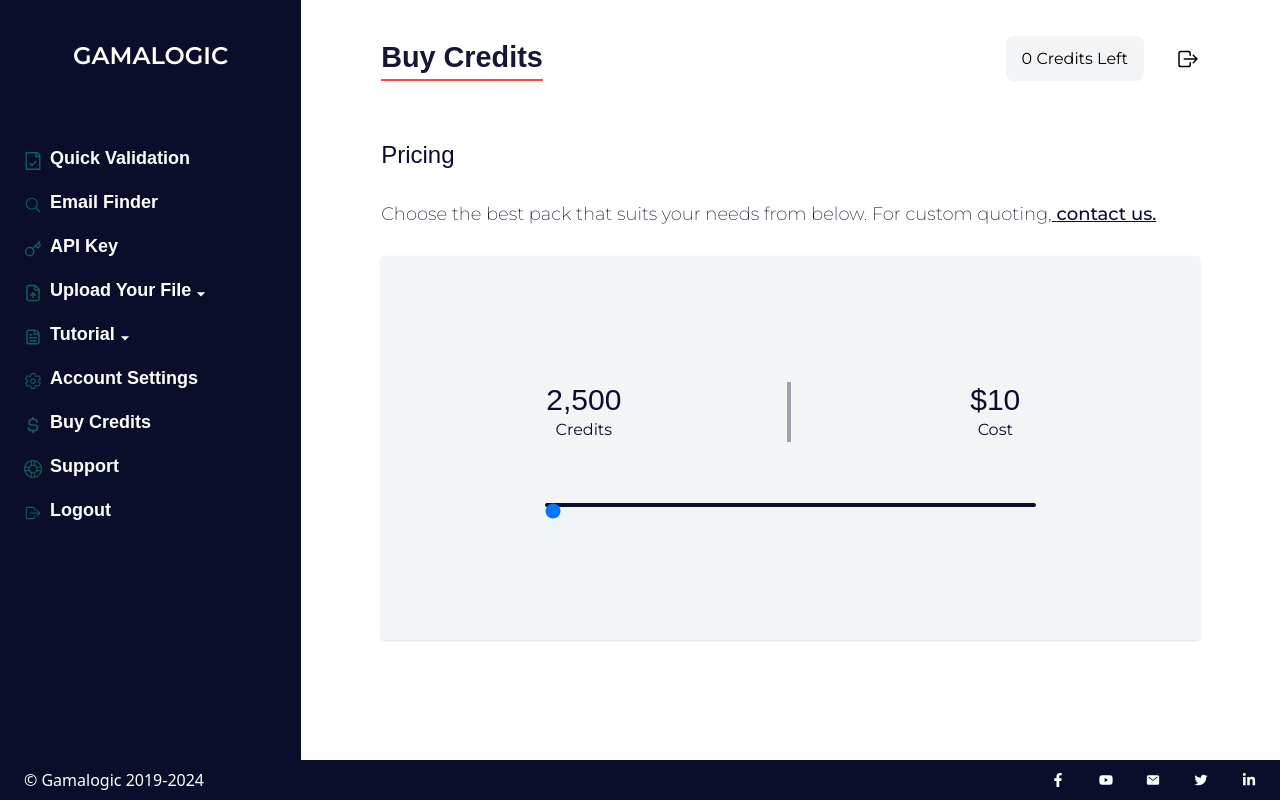
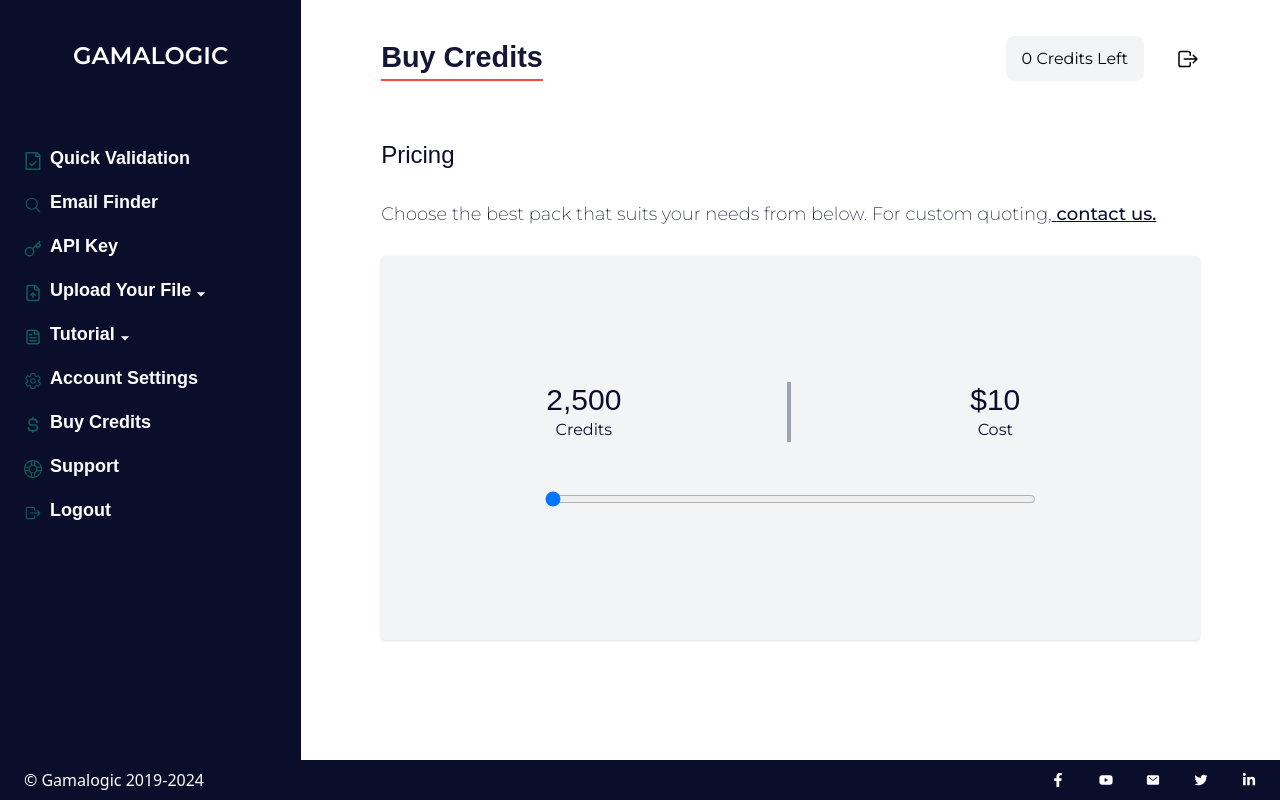
Before and after one commit to nayeem2208/gamalogic, a React (Vite) app in the folder gamalogic/: page /buyCredits in a window 1280 px wide. Built offline with nearby package versions, Linux system fonts and the light colour scheme; no server answers; sample sign-in values are in the browser's storage.

Commit message:
name and email in account settings

```diff
--- a/gamalogic/src/App.css
+++ b/gamalogic/src/App.css
@@ -68,61 +68,3 @@
 .buyCreditsCost {
     font-family: 'Ubuntu', sans-serif;
 }
-
-.custom-range::-webkit-slider-thumb {
-    -webkit-appearance: none;
-    appearance: none;
-    width: 20px;
-    height: 20px;
-    background-color: #0A0E2B; /* Change the thumb color */
-    cursor: pointer;
-  }
-
-  .custom-range::-moz-range-thumb {
-    width: 20px;
-    height: 20px;
-    background-color: #0A0E2B; /* Change the thumb color */
-    cursor: pointer;
-  }
-
-  .custom-range::-webkit-slider-runnable-track {
-    background-color: #0A0E2B; /* Change the track color */
-  }
-
-  .custom-range::-moz-range-track {
-    background-color: #0A0E2B; /* Change the track color */
-  }
-
-  .custom-range::-webkit-slider-thumb {
-    -webkit-appearance: none;
-    appearance: none;
-    width: 10px;
-    height: 10px;
-    background-color: #0A0E2B;
-    cursor: pointer;
-  }
-
-  .custom-range::-moz-range-thumb {
-    width: 14px;
-    height: 14px;
-    background-color: #0A0E2B;
-    cursor: pointer;
-  }
-
-  .custom-range::-webkit-slider-runnable-track {
-    background-color: #0A0E2B;
-    height: 4px;
-    border-radius: 15px;
-  }
-  .custom-range::-moz-range-track {
-    background-color: gray; /* Set background color to gray for Firefox */
-    height: 4px;
-    border-radius: 15px;
-  }
-
-
-  .custom-range::-moz-range-progress {
-    background-color: #0A0E2B;
-    height: 6px;
-    border-radius: 15px;
-  }
```
